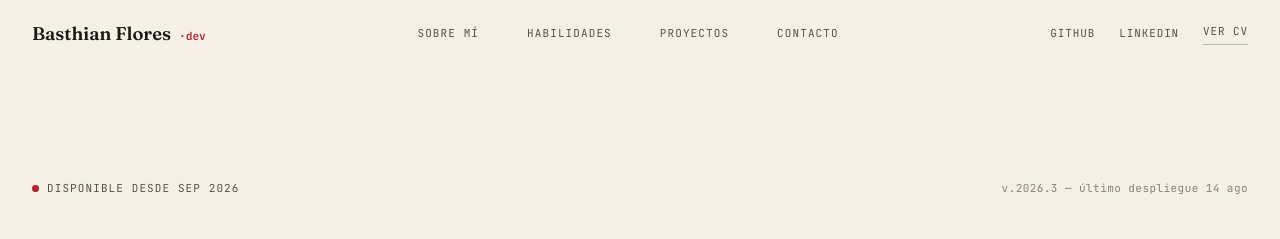
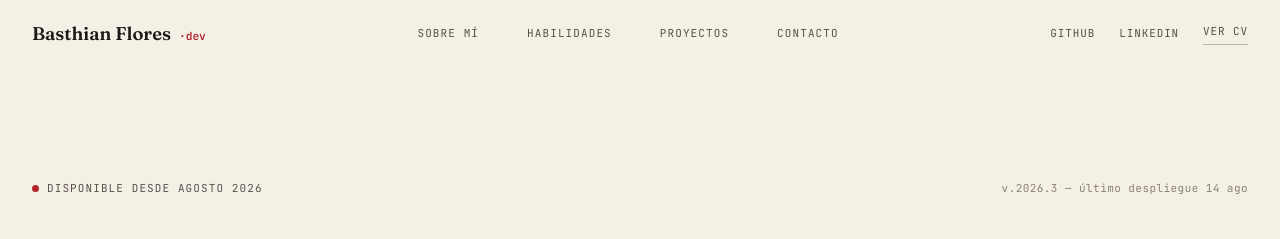
Before and after one commit to Basthian-Developer/portafolio, a React (Vite) app in the folder Codigo/: page / in a window 1280 px wide. Shown: the top 239 px of the page. Built offline with nearby package versions, Linux system fonts and the light colour scheme.

Commit message:
Pequeña corrección

```diff
--- a/Codigo/src/App.tsx
+++ b/Codigo/src/App.tsx
@@ -28,7 +28,7 @@ const profile: Profile = {
   name: "Basthian Flores",
   role: "Ingeniero Informático · Full Stack Developer",
   location: "Penco, Chile",
-  availability: "Disponible desde Sep 2026",
+  availability: "Disponible desde Agosto 2026",
   version: "v.2026.3 — último despliegue 14 ago",
   email: "basthianfmillan@gmail.com",
   github: "github.com/Basthian-Developer",
```
